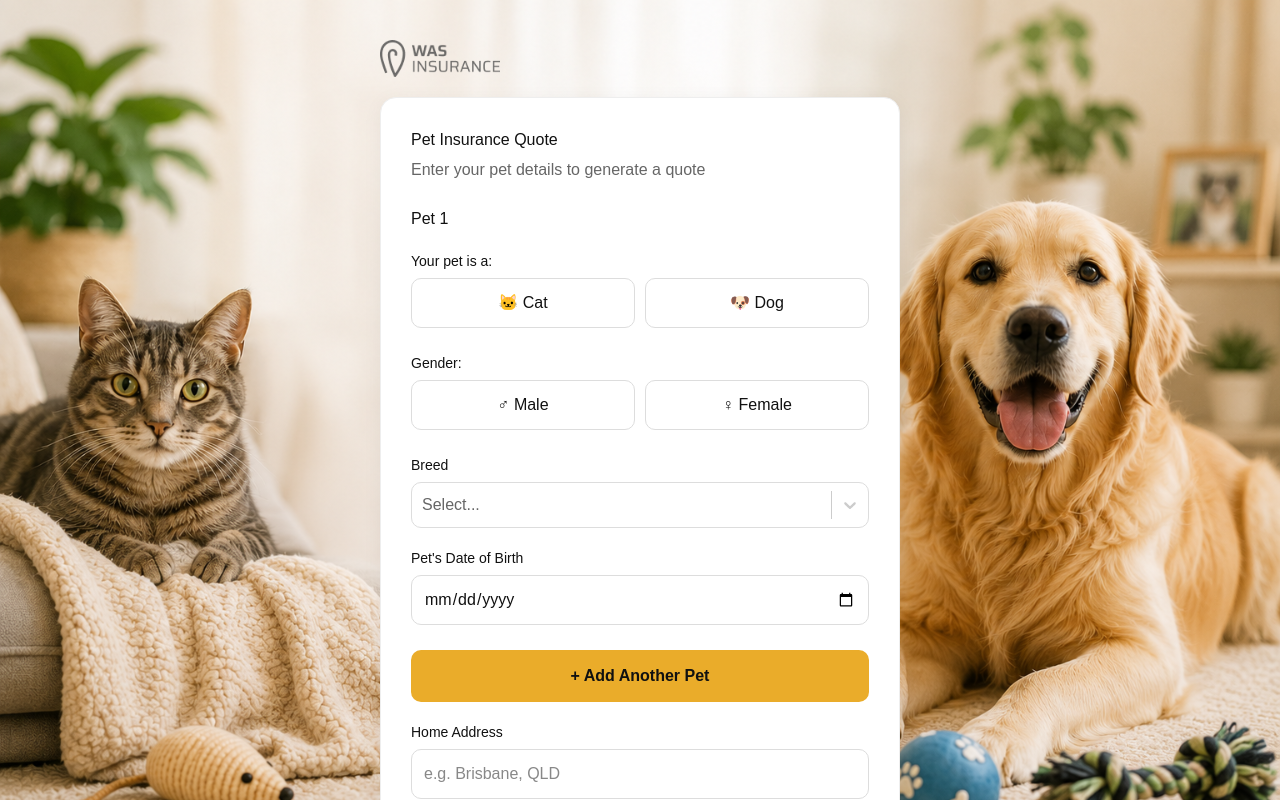
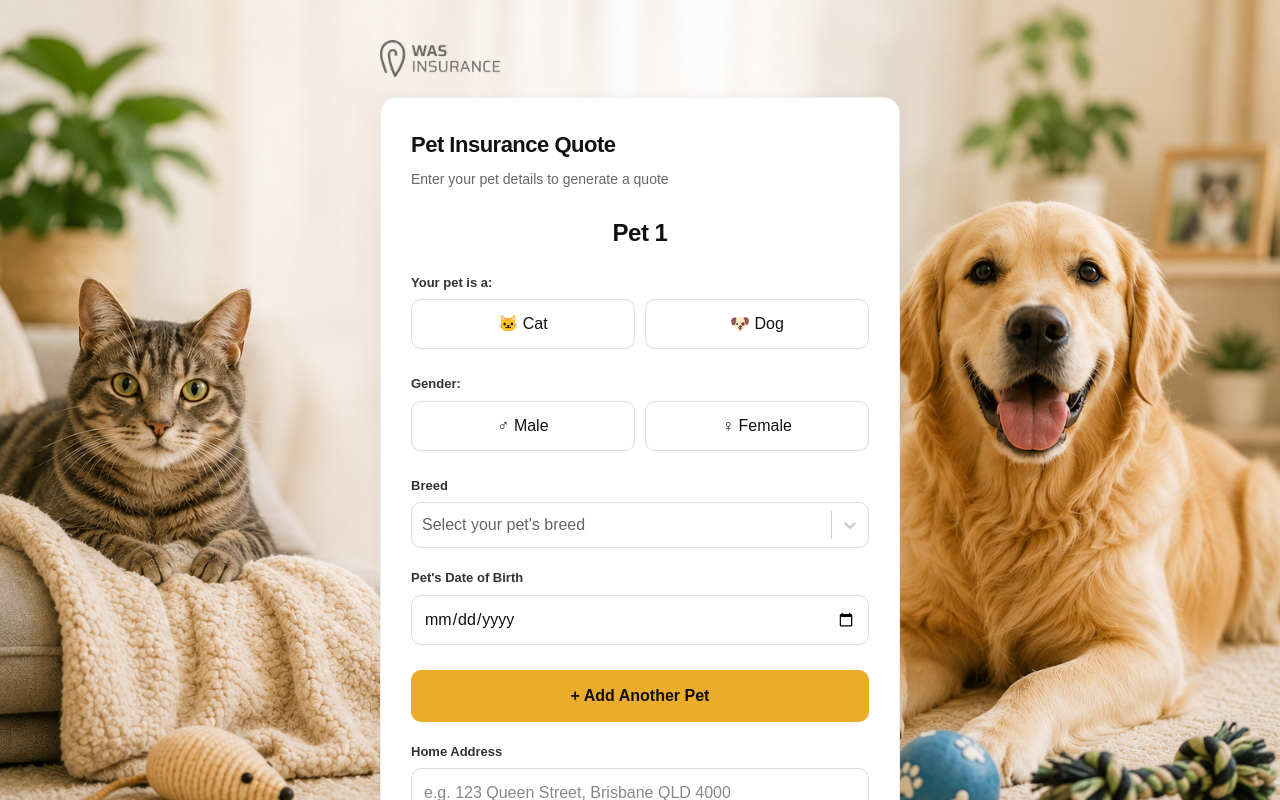
Before and after one commit to pvu0452/pet_insurance, a Next.js app: page / in a window 1280 px wide. Shown: the top 800 px of the page. Built offline with nearby package versions, Linux system fonts and the light colour scheme; no server answers.

Commit message:
Add Google Maps address with api limit fallback

```diff
--- a/app/globals.css
+++ b/app/globals.css
@@ -3,6 +3,7 @@
 :root {
   --background: #ffffff;
   --foreground: #171717;
+  color-scheme: light;
 }
 
 @theme inline {
@@ -10,13 +11,6 @@
   --color-foreground: var(--foreground);
   --font-sans: var(--font-geist-sans);
   --font-mono: var(--font-geist-mono);
-}
-
-@media (prefers-color-scheme: dark) {
-  :root {
-    --background: #0a0a0a;
-    --foreground: #ededed;
-  }
 }
 
 body {
@@ -34,3 +28,7 @@ body {
   border-radius: 0.75rem;
   background: white;
 }
+
+gmp-place-autocomplete {
+  color-scheme: light !important;
+}
--- a/app/page.tsx
+++ b/app/page.tsx
@@ -1,8 +1,9 @@
 "use client";
 
-import { useState, useEffect } from "react";
+import { useState, useEffect, useRef } from "react";
 import { useRouter } from "next/navigation";
 import Select from "react-select";
+import {setOptions as setGoogleMapsOptions, importLibrary,} from "@googlemaps/js-api-loader";
 
 interface Option {
   value: string;
@@ -23,6 +24,7 @@ export default function Home() {
 
   const [options, setOptions] = useState<Option[]>([]);
   const [mounted, setMounted] = useState(false);
+  const [loadingBreeds, setLoadingBreeds] = useState(true);
 
   // -----------------------------
   // PETS
@@ -40,6 +42,8 @@ export default function Home() {
   // ADDRESS
   // -----------------------------
   const [address, setAddress] = useState("");
+  const [googleMapsFailed, setGoogleMapsFailed] = useState(false);
+  const addressContainerRef = useRef<HTMLDivElement>(null);
 
   // -----------------------------
   // ERRORS
@@ -188,9 +192,10 @@ export default function Home() {
   // LABEL STYLE
   // -----------------------------
   const labelStyle = {
-    color: "#111",
-    fontSize: 14,
-    marginBottom: 6,
+    color: "#333",
+    fontSize: 13,
+    fontWeight: 600,
+    marginBottom: 7,
     display: "block",
   };
 
@@ -246,10 +251,102 @@ export default function Home() {
   useEffect(() => {
     setMounted(true);
     fetchOptions();
+
+    const loadGoogleMaps = async () => {
+      try {
+        setGoogleMapsOptions({
+          key: process.env.NEXT_PUBLIC_GOOGLE_MAPS_API_KEY!,
+          v: "weekly",
+        });
+
+        const { PlaceAutocompleteElement } =
+          (await importLibrary("places"));
+
+        if (!addressContainerRef.current) {
+          return;
+        }
+
+        const autocomplete = new PlaceAutocompleteElement();
+
+        autocomplete.setAttribute(
+          "included-region-codes",
+          "au"
+        );
+
+        autocomplete.setAttribute(
+          "placeholder",
+          "e.g. Brisbane, QLD"
+        );
+
+        addressContainerRef.current.appendChild(
+          autocomplete
+        );
+
+        // -----------------------------
+        // GOOGLE PLACE SELECTED
+        // -----------------------------
+
+        autocomplete.addEventListener(
+          "gmp-select",
+          async (event: any) => {
+            try {
+              const place =
+                event.placePrediction.toPlace();
+
+              await place.fetchFields({
+                fields: [
+                  "formattedAddress",
+                  "addressComponents",
+                ],
+              });
+
+              if (place.formattedAddress) {
+                setAddress(place.formattedAddress);
+                setAddressError(false);
+              }
+            } catch (error) {
+              console.error(
+                "Failed to get selected address:",
+                error
+              );
+
+              setGoogleMapsFailed(true);
+            }
+          }
+        );
+
+    // -----------------------------
+    // GOOGLE MAPS ERROR / QUOTA
+    // -----------------------------
+
+    autocomplete.addEventListener(
+      "gmp-error",
+      () => {
+        console.warn(
+          "Google Maps autocomplete failed. Switching to manual address entry."
+        );
+
+        setGoogleMapsFailed(true);
+      }
+    );
+
+  } catch (error) {
+    console.error(
+      "Google Maps failed to load. Using manual address entry.",
+      error
+    );
+
+    setGoogleMapsFailed(true);
+  }
+};
+
+loadGoogleMaps();
   }, []);
 
   const fetchOptions = async () => {
     try {
+      setLoadingBreeds(true);
+
       const response = await fetch(
         "https://api4pet-dev-msac6e2qpq-ts.a.run.app/api/v1/category/pet-breed"
       );
@@ -274,6 +371,8 @@ export default function Home() {
       setOptions(options);
     } catch (err) {
       console.error(err);
+    } finally {
+      setLoadingBreeds(false);
     }
   };
 
@@ -325,7 +424,10 @@ export default function Home() {
         <h2
           style={{
             color: "#111",
-            marginBottom: 6,
+            fontSize: 22,
+            fontWeight: 700,
+            marginBottom: 8,
+            letterSpacing: "-0.5px",
           }}
         >
           Pet Insurance Quote
@@ -334,7 +436,10 @@ export default function Home() {
         <p
           style={{
             color: "#666",
+            fontSize: 14,
             marginTop: 0,
+            marginBottom: 25,
+            lineHeight: 1.5,
           }}
         >
           Enter your pet details to generate a quote
@@ -364,8 +469,11 @@ export default function Home() {
               <h3
                 style={{
                   color: "#111",
-                  fontSize: 16,
-                  marginBottom: 20,
+                  fontSize: 24,
+                  fontWeight: 700,
+                  textAlign: "center",
+                  marginBottom: 22,
+                  letterSpacing: "-0.5px",
                 }}
               >
                 Pet {index + 1}
@@ -512,22 +620,26 @@ export default function Home() {
                     options={options.filter(
                       (option) =>
                         !pet.petType ||
-                        option.petType.toLowerCase() ===
-                          pet.petType
+                        option.petType.toLowerCase() === pet.petType
                     )}
                     value={
                       options.find(
-                        (option) =>
-                          option.value === pet.breed
+                        (option) => option.value === pet.breed
                       ) || null
                     }
                     onChange={(selected) => {
                       updatePet(index, {
-                        breed:
-                          selected?.value || "",
+                        breed: selected?.value || "",
                       });
                     }}
                     styles={selectStyles}
+                    isLoading={loadingBreeds}
+                    placeholder="Select your pet's breed"
+                    noOptionsMessage={() =>
+                      loadingBreeds
+                        ? "Loading breeds..."
+                        : "No breeds found"
+                    }
                   />
                 )}
 
@@ -664,7 +776,9 @@ export default function Home() {
                 Home Address
               </label>
 
+              {googleMapsFailed ? (
                 <input
+                  type="text"
                   value={address}
                   onChange={(e) => {
                     setAddress(e.target.value);
@@ -673,7 +787,7 @@ export default function Home() {
                       setAddressError(false);
                     }
                   }}
-            placeholder="e.g. Brisbane, QLD"
+                  placeholder="e.g. 123 Queen Street, Brisbane QLD 4000"
                   style={{
                     width: "100%",
                     padding: 12,
@@ -681,10 +795,20 @@ export default function Home() {
                     border: addressError
                       ? "1px solid red"
                       : "1px solid #ddd",
+                    backgroundColor: "#fff",
                     color: "#111",
                     outline: "none",
+                    boxSizing: "border-box",
                   }}
                 />
+              ) : (
+                <div
+                  ref={addressContainerRef}
+                  style={{
+                    width: "100%",
+                  }}
+                />
+              )}
 
               {addressError && (
                 <p
@@ -698,7 +822,6 @@ export default function Home() {
                 </p>
               )}
             </div>
-
         {/* =========================
             GENERATE QUOTE
         ========================== */}
--- a/package.json
+++ b/package.json
@@ -9,6 +9,7 @@
     "lint": "eslint"
   },
   "dependencies": {
+    "@googlemaps/js-api-loader": "^2.1.1",
     "next": "16.2.6",
     "react": "19.2.4",
     "react-dom": "19.2.4",
@@ -17,6 +18,7 @@
   },
   "devDependencies": {
     "@tailwindcss/postcss": "^4",
+    "@types/google.maps": "^3.65.5",
     "@types/node": "^20",
     "@types/react": "^19",
     "@types/react-dom": "^19",
```
Also changed, not shown: 1 other file (tests, documents, lock files or other folders). Lines whose indentation alone changed are shown as unchanged.
